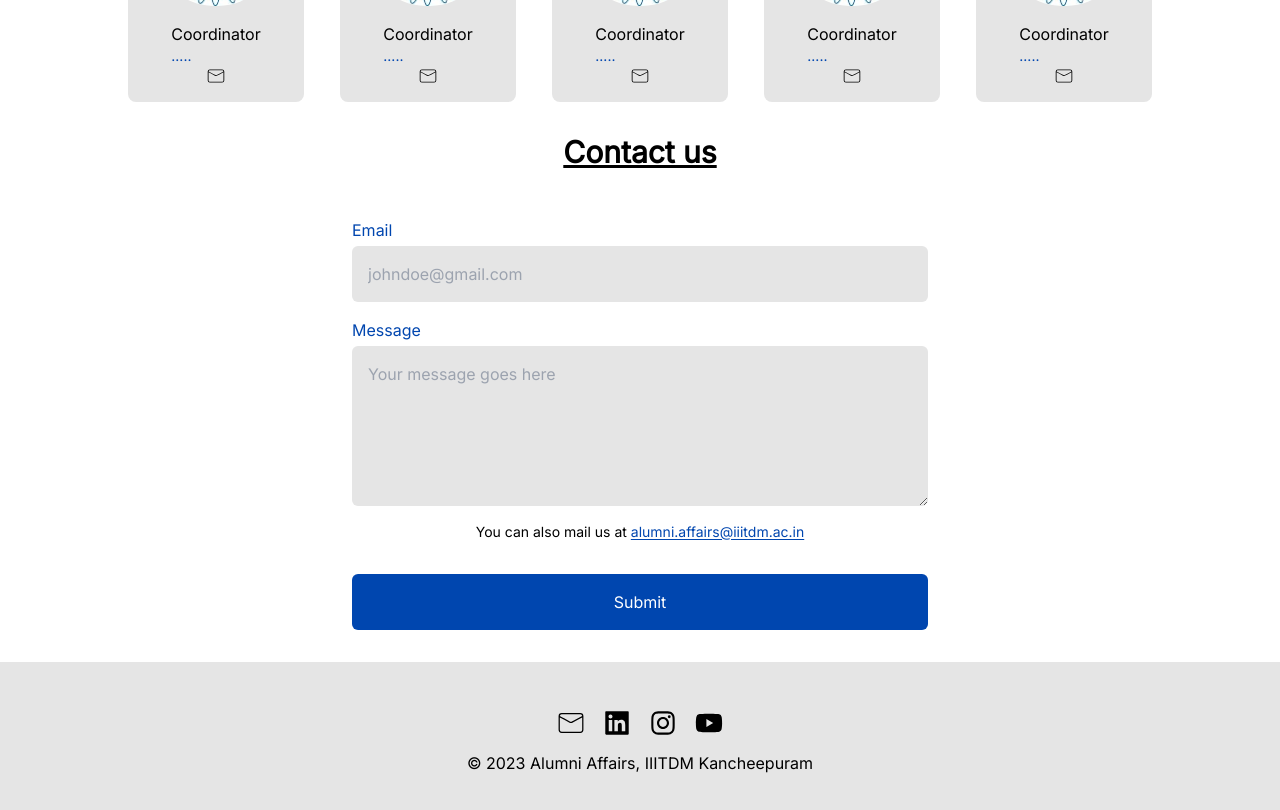
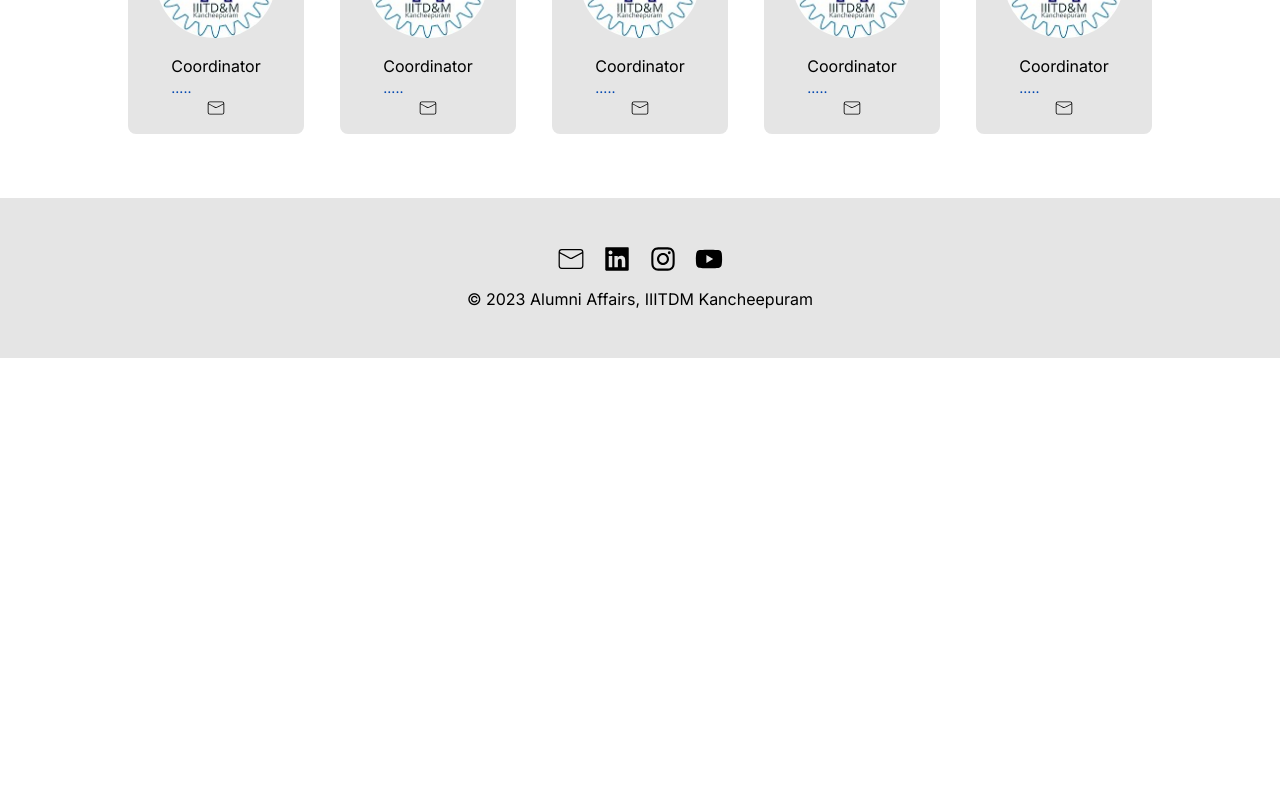
Before and after one commit to bhendi-boi/AlumniPortal, a Next.js app: page /about in a window 1280 px wide. Shown: the part 1620-2430 px from the top of the page. After the commit the page ends 1978 px from the top, so only its background shows below. Built offline with nearby package versions, Linux system fonts and the light colour scheme.

Commit message:
removed contact form from about route

```diff
--- a/app/about/Contact.tsx
+++ /dev/null
@@ -1,81 +0,0 @@
-'use client';
-import React, { FormEvent, useState } from 'react';
-
-const Contact = () => {
-  const [email, setEmail] = useState('');
-  const [message, setMessage] = useState('');
-
-  //   ! TODO
-  const handleSubmit = (e: FormEvent) => {
-    e.preventDefault();
-    console.log(message, email);
-  };
-  return (
-    <section aria-labelledby="contact" className="mb-8">
-      <header className="mx-auto mb-12 max-w-xl">
-        <h2
-          id="contact"
-          className="text-center text-3xl font-semibold underline underline-offset-2"
-        >
-          Contact us
-        </h2>
-      </header>
-      <form onSubmit={handleSubmit} className="mx-auto max-w-xl">
-        <div className="mb-4 flex flex-col gap-1">
-          <label
-            htmlFor="email"
-            className="cursor-pointer font-medium text-contact-blue"
-          >
-            Email
-          </label>
-          <input
-            title="Your email"
-            type="email"
-            id="email"
-            placeholder="johndoe@gmail.com"
-            value={email}
-            required
-            className="rounded-md bg-background p-4"
-            onChange={(e) => setEmail(e.currentTarget.value)}
-          />
-        </div>
-        <fieldset className="mb-4 flex flex-col gap-1">
-          <label
-            htmlFor="message"
-            className="cursor-pointer font-medium text-contact-blue"
-          >
-            Message
-          </label>
-          <textarea
-            id="message"
-            title="Your message goes here"
-            placeholder="Your message goes here"
-            value={message}
-            required
-            className="min-h-[10rem] rounded-md bg-background p-4"
-            onChange={(e) => setMessage(e.currentTarget.value)}
-          />
-        </fieldset>
-        <p className="text-center text-sm">
-          You can also mail us at{' '}
-          <a
-            href="mailto:alumni.affairs@iiitdm.ac.in"
-            target="_blank"
-            rel="norefer"
-            className="text-contact-blue underline underline-offset-2"
-          >
-            alumni.affairs@iiitdm.ac.in
-          </a>
-        </p>
-        <button
-          type="submit"
-          className="mt-8 w-full rounded-md bg-contact-blue py-4 font-medium text-white"
-        >
-          Submit
-        </button>
-      </form>
-    </section>
-  );
-};
-
-export default Contact;
--- a/app/about/Team.tsx
+++ b/app/about/Team.tsx
@@ -67,7 +67,7 @@ const COORDINATORS: MemberData[] = [
 
 const Team = () => {
   return (
-    <section className="mx-auto my-8 max-w-5xl">
+    <section className="mx-auto my-8 max-w-5xl md:my-16">
       {/* // ! add lines around Team */}
       <header className="mx-auto mb-4 max-w-3xl">
         <h2 className="text-center text-2xl font-medium">Team</h2>
--- a/app/about/page.tsx
+++ b/app/about/page.tsx
@@ -1,6 +1,5 @@
 import React from 'react';
 import type { Metadata } from 'next';
-import Contact from './Contact';
 import HistoryAndVision from './HistoryAndVision';
 import Message from './Message';
 import Team from './Team';
@@ -20,7 +19,6 @@ const page = () => {
       <HistoryAndVision />
       <Message />
       <Team />
-      <Contact />
     </>
   );
 };
```
